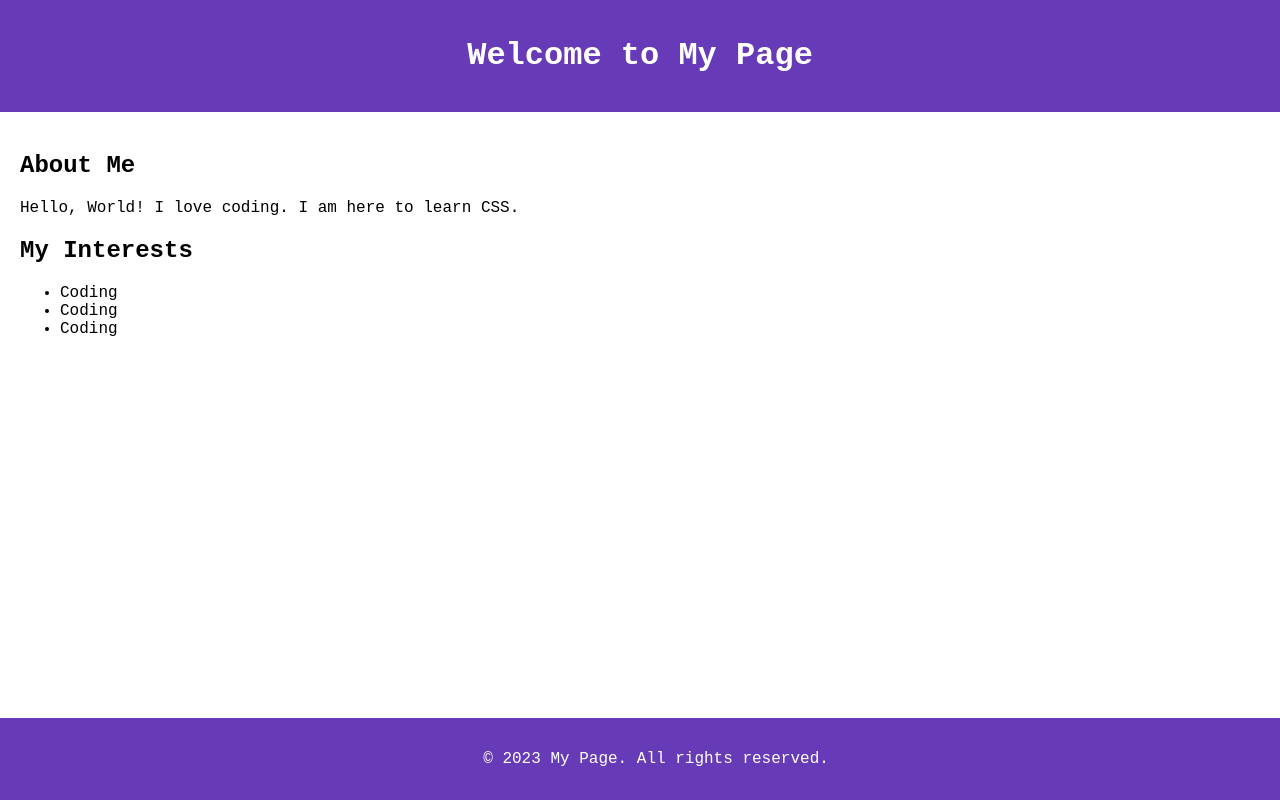
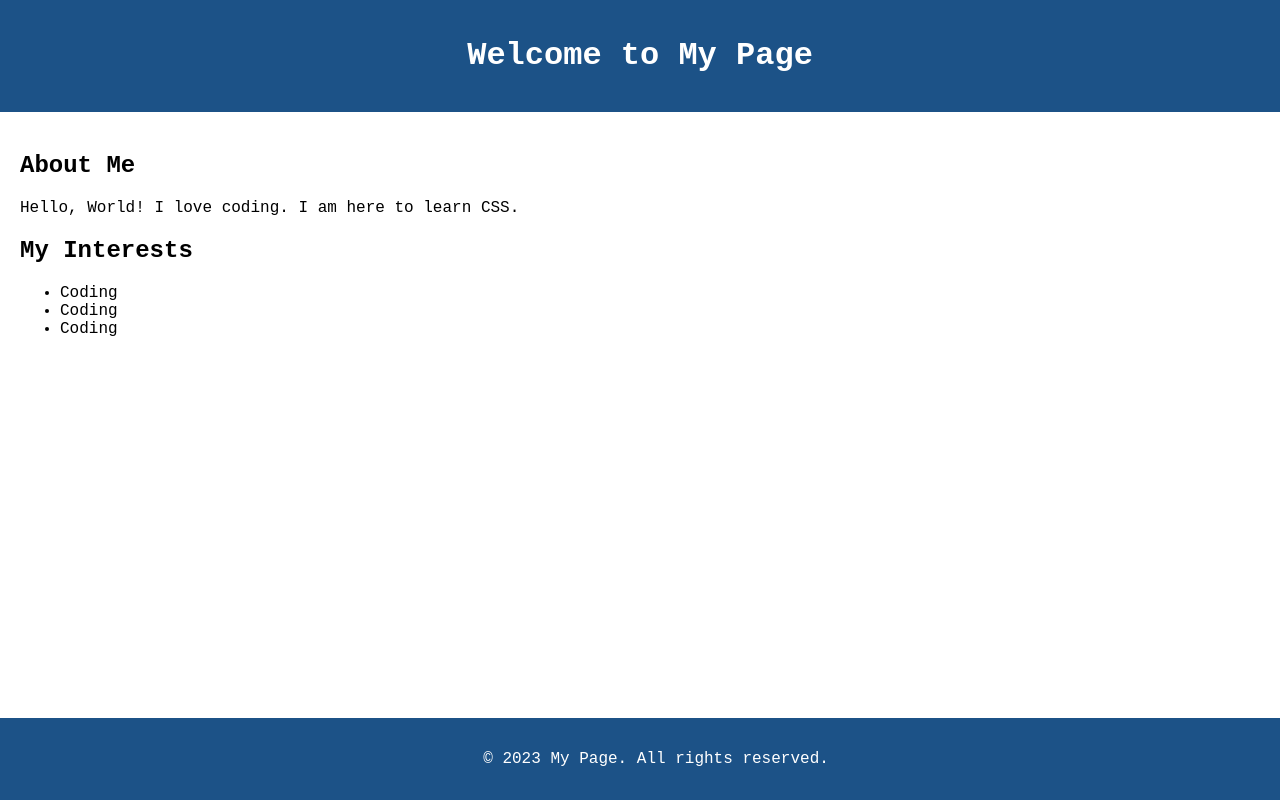
Before and after one commit to rajkishancode/CSS-101, a plain HTML site: page index.html in a window 1280 px wide. Drawn offline with Linux system fonts and the light colour scheme.

Commit message:
Update index.html

```diff
--- a/index.html
+++ b/index.html
@@ -11,7 +11,7 @@
 		       padding: 0;
 		  }
 		  header{
-		       background-color: #673ab7;
+		       background-color: #1c5287;
 		       color: white;
 		       text-align: center;
 		       padding: 1rem;
@@ -19,7 +19,7 @@
 		  main{padding: 20px;}
 		  section{margin-bottom: 20px;}
 		  footer{
-			  background-color: #673ab7;
+			  background-color: #1c5287;
 			  color: white;
 			  text-align: center;
 			  padding: 1rem;
```
